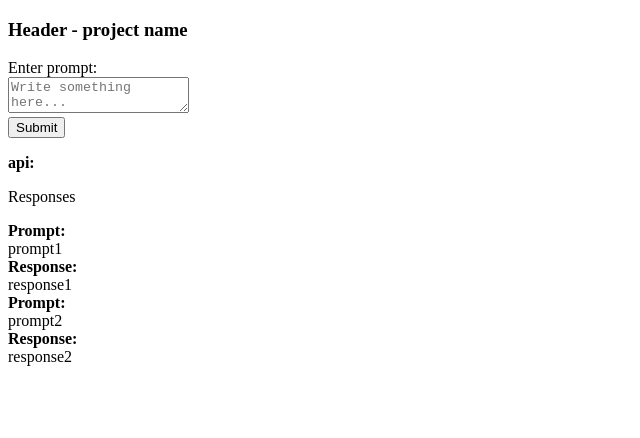
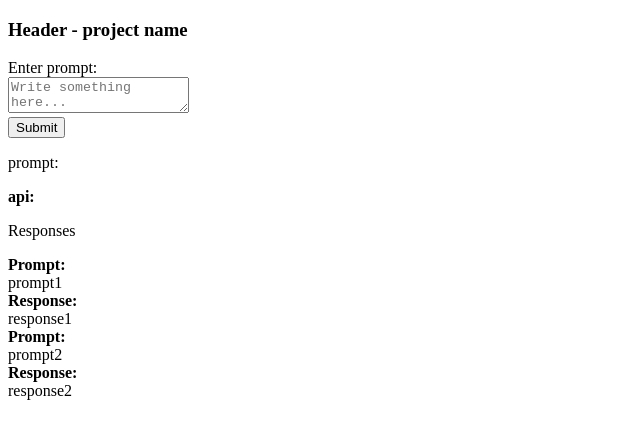
Before and after one commit to tripleboba/shopify-frontend-intern-challenge, a React (Create React App) app: page / in a window 1280 px wide. Shown: the top 438 px of the page, without its empty margins (0-640 px from the left). Built offline with nearby package versions, Linux system fonts and the light colour scheme; no server answers; the HTML template or start-up script is replaced by a standard one.

Commit message:
catch error for api fetch

```diff
--- a/package.json
+++ b/package.json
@@ -6,7 +6,6 @@
     "@testing-library/jest-dom": "^5.16.4",
     "@testing-library/react": "^13.2.0",
     "@testing-library/user-event": "^13.5.0",
-    "axios": "^0.27.2",
     "bulma": "^0.9.4",
     "openai": "^2.0.5",
     "react": "^18.1.0",
--- a/src/components/Form.js
+++ b/src/components/Form.js
@@ -1,18 +1,16 @@
 import React, { useState } from 'react'
-import { Configuration, OpenAIApi } from "openai";
 const OPENAI_KEY = process.env.REACT_APP_OPENAI_API_KEY;
 
 export default function Form() {
-  const [inputValue, setInputValue] = useState();
+  const [inputValue, setInputValue] = useState("");
   const [responseValue, setResponseValue] = useState();
 
-  // textarea input value handler
+  // textarea; input value handler
   const handleChange = e => {
     setInputValue(e.target.value);
   }
-
   // form submit button handler
-  async function submitToAPI(e){
+  async function submitToAPI(e) {
     e.preventDefault();
     const requestData = {
       prompt: `${inputValue}`,
@@ -29,11 +27,14 @@ export default function Form() {
         Authorization: `Bearer ${OPENAI_KEY}`,
       },
       body: JSON.stringify(requestData),
-    });
+    })
     const responseData = await response.json();
+    console.log(responseData);
     setResponseValue(responseData.choices[0].text);
-    // ----------------------
+    // setInputValue(""); // for auto clear inputValue when submitted
+  }
 
+  const addToResultList = (responseData) => {
   }
 
   return (
@@ -46,8 +47,8 @@ export default function Form() {
               <textarea className="textarea"
                 placeholder="Write something here..."
                 value={inputValue}
-                onChange={handleChange}
-              ></textarea>
+                onChange={handleChange}>
+              </textarea>
             </div>
           </div>
         </div>
@@ -59,17 +60,20 @@ export default function Form() {
             <div className="control">
               <button className="button is-dark is-outlined"
                 onClick={submitToAPI}
-              > Submit </button>
+              >Submit</button>
+              {/* <button className="button is-loading">Loading</button> */}
             </div>
           </div>
         </div>
       </div>
+
       <p>
-        {inputValue}
+        prompt: {inputValue}
       </p>
       <p>
         <strong>api: </strong>{responseValue}
       </p>
+
     </div>
 
   )
```
Also changed, not shown: 1 other file (tests, documents, lock files or other folders).
